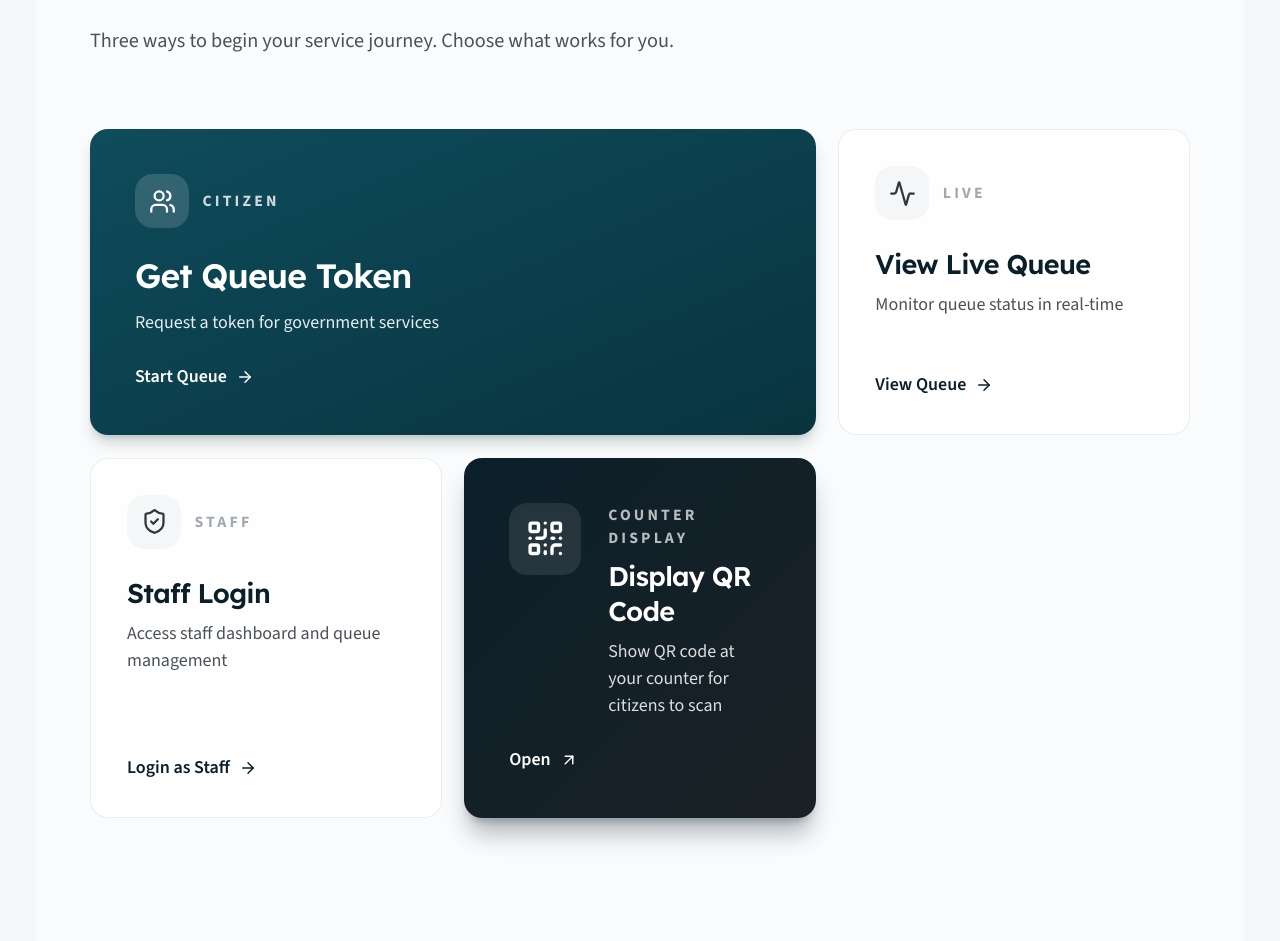
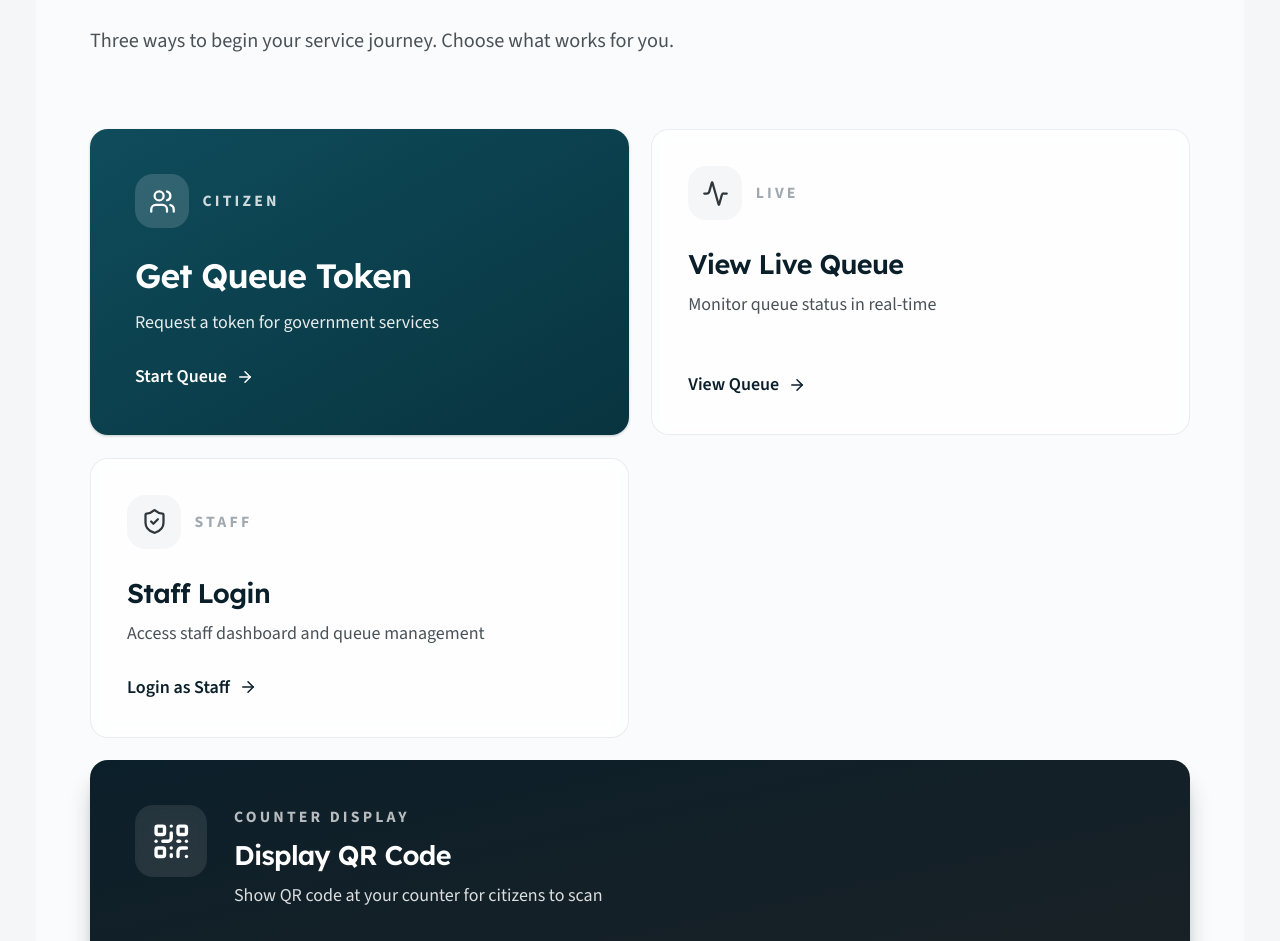
Before and after one commit to Sinmbf/smart-service-flow, a React (Vite) app in the folder client/: page / in a window 1280 px wide. Shown: the part 2108-3049 px from the top of the page. Built offline with nearby package versions, Linux system fonts and the light colour scheme; no server answers.

Commit message:
fix(landing): first card normal, fourth (QR) expanded; 2-col grid

```diff
--- a/client/src/pages/Home.jsx
+++ b/client/src/pages/Home.jsx
@@ -327,12 +327,12 @@ const Home = () => {
           </div>
 
           {/* Bento grid — first card spans 2 columns on md+ */}
-          <div className={`grid gap-4 sm:gap-5 ${user?.role === "STAFF" ? "grid-cols-1 md:grid-cols-3" : "grid-cols-1 md:grid-cols-2 lg:grid-cols-3"}`}>
-            {/* Primary — Get Token (hidden staff; span 2 on md when shown with 4 cards) */}
+          <div className={`grid gap-4 sm:gap-5 ${user?.role === "STAFF" ? "grid-cols-1 md:grid-cols-3" : "grid-cols-1 md:grid-cols-2 lg:grid-cols-2"}`}>
+            {/* Primary — Get Token, normal */}
             {user?.role !== "STAFF" && (
             <Link
               to="/token/services"
-              className="group md:col-span-2 relative overflow-hidden rounded-2xl bg-gradient-to-br from-primary-700 to-[#08343f] hover:from-[#0f4c5c] hover:to-[#08343f] p-6 sm:p-8 lg:p-10 min-h-[260px] sm:min-h-[300px] shadow-lg shadow-primary-900/20 ring-1 ring-white/10 flex flex-col justify-between transition-all"
+              className="group md:col-span-1 relative overflow-hidden rounded-2xl bg-gradient-to-br from-primary-700 to-[#08343f] hover:from-[#0f4c5c] hover:to-[#08343f] p-6 sm:p-8 lg:p-10 min-h-[260px] sm:min-h-[300px] shadow-lg shadow-primary-900/20 ring-1 ring-white/10 flex flex-col justify-between shadow-sm hover:shadow-md transition-all"
               style={{ color: "#ffffff" }}
             >
               <div className="relative">
@@ -425,7 +425,7 @@ const Home = () => {
             {/* QR — small accent card */}
             <Link
               to="/token/scanner"
-              className="group md:col-span-1 relative overflow-hidden rounded-2xl bg-gradient-to-br from-neutral-900 to-neutral-800 hover:from-neutral-800 hover:to-neutral-700 p-6 sm:p-8 lg:p-10 min-h-[260px] sm:min-h-[300px] shadow-xl shadow-neutral-900/30 ring-1 ring-white/5 flex flex-col justify-between transition-all"
+              className="group md:col-span-2 lg:col-span-2 relative overflow-hidden rounded-2xl bg-gradient-to-br from-neutral-900 to-neutral-800 hover:from-neutral-800 hover:to-neutral-700 p-6 sm:p-8 lg:p-10 min-h-[260px] sm:min-h-[300px] shadow-xl shadow-neutral-900/30 ring-1 ring-white/5 flex flex-col justify-between transition-all"
               style={{ color: "#ffffff" }}
             >
               <div className="flex items-start gap-5 sm:gap-6">
```
